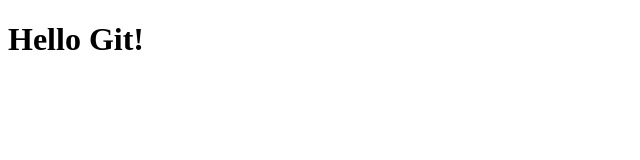
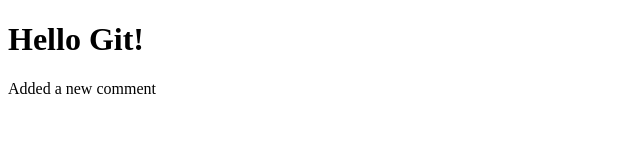
Before and after one commit to mymillenium/git-practice, a plain HTML site: page src/index.html in a window 1280 px wide. Shown: the whole page, without its empty margins (0-640 px from the left). Drawn offline with Linux system fonts and the light colour scheme.

Commit message:
Add new paragraph

```diff
--- a/src/index.html
+++ b/src/index.html
@@ -5,5 +5,6 @@
 </head>
 <body>
     <h1>Hello Git!</h1>
+    <p>Added a new comment</p>
 </body>
 </html>
```
